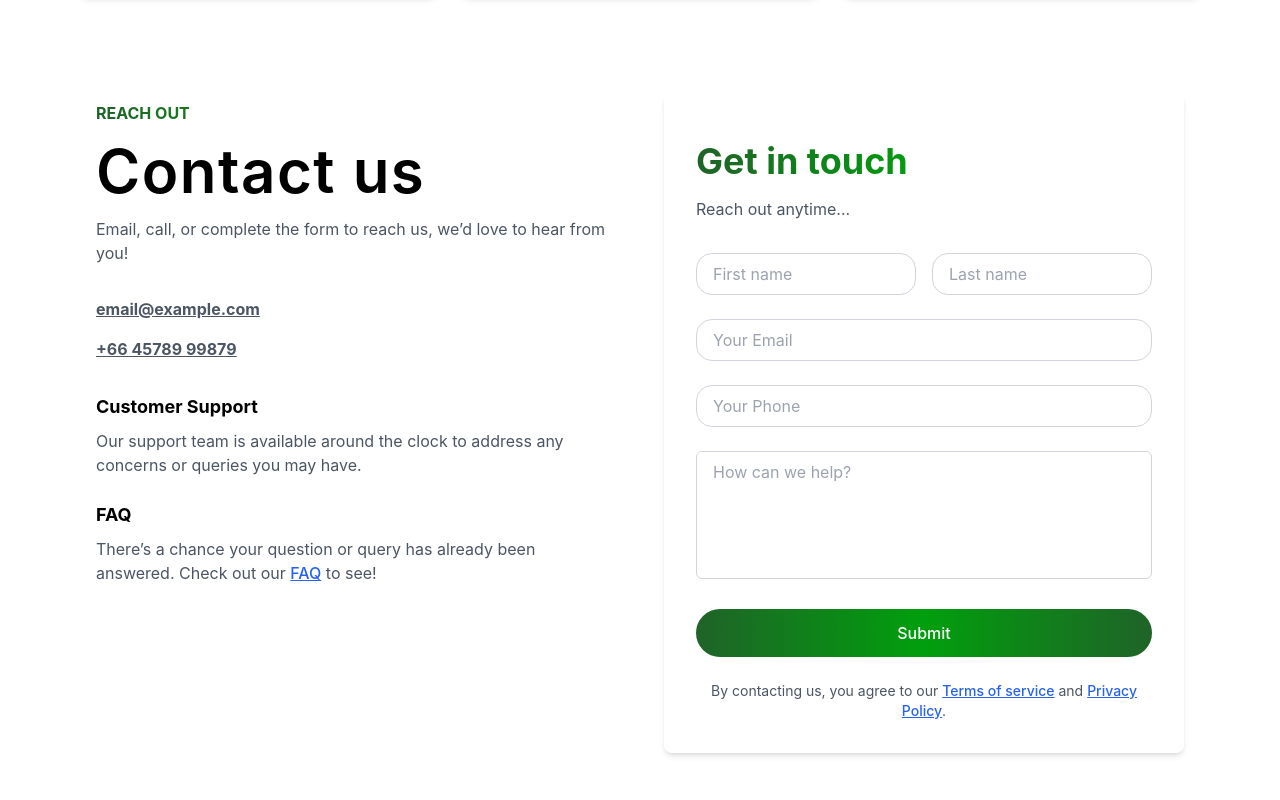
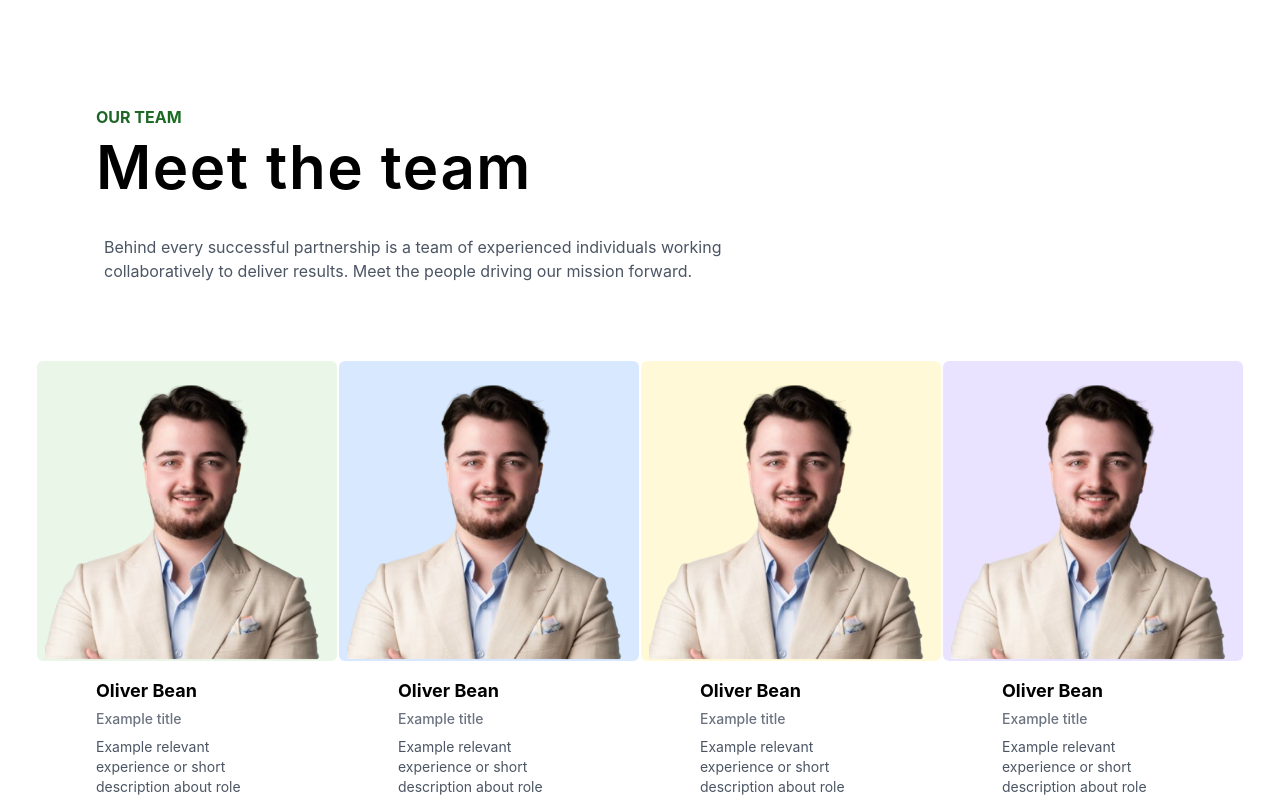
Before and after one commit to johnnybasgallop/fairway-site, a React (Create React App) app: page / in a window 1280 px wide. Shown: the part 1660-2460 px from the top of the page. Built offline with nearby package versions, Linux system fonts and the light colour scheme.

Commit message:
added in the v1 of the meet the team section.

```diff
--- a/src/App.js
+++ b/src/App.js
@@ -4,6 +4,7 @@ import Navbar from "./Navbar/Navbar";
 import HeroSection from "./Landing/HeroSection";
 import WhatWeDo from "./What-We-Do/WhatWeDo";
 import ContactPage from "./Contact-Us/ContactPage";
+import MeetTheTeam from "./Out-Team/MeetTheTeam";
 
 function App() {
   return (
@@ -11,6 +12,7 @@ function App() {
       <Navbar />
       <HeroSection />
       <WhatWeDo />
+      <MeetTheTeam />
       <ContactPage />
     </div>
   );
--- a/src/Contact-Us/ContactPage.jsx
+++ b/src/Contact-Us/ContactPage.jsx
@@ -2,7 +2,7 @@ import React from "react";
 
 const ContactPage = () => {
   return (
-    <section className="px-6 md:px-12 lg:px-24 py-12 bg-white">
+    <section className="px-6 md:px-12 lg:px-24 py-8 lg:py-[30px] xl:py-[60px] 2xl:pt-[85px] bg-white">
       <div className="grid grid-cols-1 lg:grid-cols-2 gap-12">
         {/* Left Section */}
         <div className="text-left">
--- /dev/null
+++ b/src/Out-Team/MeetTheTeam.jsx
@@ -0,0 +1,87 @@
+import React from "react";
+import ollieImage from "../ollie-ss.png";
+
+const teamMembers = [
+  {
+    name: "Oliver Bean",
+    title: "Example title",
+    description: "Example relevant experience or short description about role",
+    image: "../ollie-ss.png", // Replace with actual image path
+    bgColor: "bg-[#EAF6E7]", // Light Green
+  },
+  {
+    name: "Oliver Bean",
+    title: "Example title",
+    description: "Example relevant experience or short description about role",
+    image: "../ollie-ss.png", // Replace with actual image path
+    bgColor: "bg-[#D7E8FF]", // Light Blue
+  },
+  {
+    name: "Oliver Bean",
+    title: "Example title",
+    description: "Example relevant experience or short description about role",
+    image: "../ollie-ss.png", // Replace with actual image path
+    bgColor: "bg-[#FFF9D7]", // Pale Yellow
+  },
+  {
+    name: "Oliver Bean",
+    title: "Example title",
+    description: "Example relevant experience or short description about role",
+    image: "../ollie-ss.png", // Replace with actual image path
+    bgColor: "bg-[#EAE3FF]", // Lavender
+  },
+];
+
+const MeetTheTeam = () => {
+  return (
+    <section className="bg-white py-8 lg:py-[30px] xl:py-[60px] 2xl:pt-[85px]">
+      {/* Heading */}
+      <div className="text-left mb-0 px-6 md:px-12 lg:px-24 py-12">
+        <h3 className="text-transparent bg-clip-text bg-green-gradient font-bold text-md py-2 uppercase">
+          Our Team
+        </h3>
+        <h2 className="text-3xl md:text-6xl tracking-wide font-semibold mb-2">
+          Meet the team
+        </h2>
+        <p className="text-gray-600 w-full md:w-[60%] py-5 md:py-[30px] md:px-2">
+          Behind every successful partnership is a team of experienced
+          individuals working collaboratively to deliver results. Meet the
+          people driving our mission forward.
+        </p>
+      </div>
+
+      {/* Team Grid */}
+      <div className="w-full grid grid-cols-1 sm:grid-cols-2 lg:grid-cols-4 gap-10 px-3 md:px-6 lg:px-14 pb-10">
+        {teamMembers.map((member, index) => (
+          <div
+            key={index}
+            className={`px-10 rounded-lg flex flex-col items-center text-center`}
+          >
+            {/* Image */}
+            <div
+              className={`${member.bgColor} w-[300px] h-[300px] rounded-md overflow-hidden mb-4 px-2 pb-0 pt-6`}
+            >
+              <img
+                src={ollieImage}
+                alt={member.name}
+                className="w-full h-full object-cover"
+              />
+            </div>
+            {/* Name */}
+            <div className="text-left">
+              <h3 className="text-lg font-bold mb-1">{member.name}</h3>
+              {/* Title */}
+              <h4 className="text-sm font-medium text-gray-500 mb-2">
+                {member.title}
+              </h4>
+              {/* Description */}
+              <p className="text-sm text-gray-600">{member.description}</p>
+            </div>
+          </div>
+        ))}
+      </div>
+    </section>
+  );
+};
+
+export default MeetTheTeam;
--- a/src/What-We-Do/WhatWeDo.jsx
+++ b/src/What-We-Do/WhatWeDo.jsx
@@ -3,7 +3,7 @@ import { FaLock, FaCogs, FaBullseye } from "react-icons/fa";
 
 const WhatWeDo = () => {
   return (
-    <section className="px-[20px] md:px-[30px] lg:px-[40px] xl:px-[80px] py-12 bg-white text-left w-full">
+    <section className="px-[20px] md:px-[30px] lg:px-[40px] xl:px-[80px] py-12 bg-white text-left w-full py-4 lg:py-[10px] xl:py-[20px] 2xl:py-[40px]">
       {/* Section Heading */}
       <div className="text-left mb-12">
         <h3 className="text-transparent bg-clip-text bg-green-gradient font-bold text-md py-2 uppercase">
```
Also changed, not shown: src/ollie-ss.png (added).
